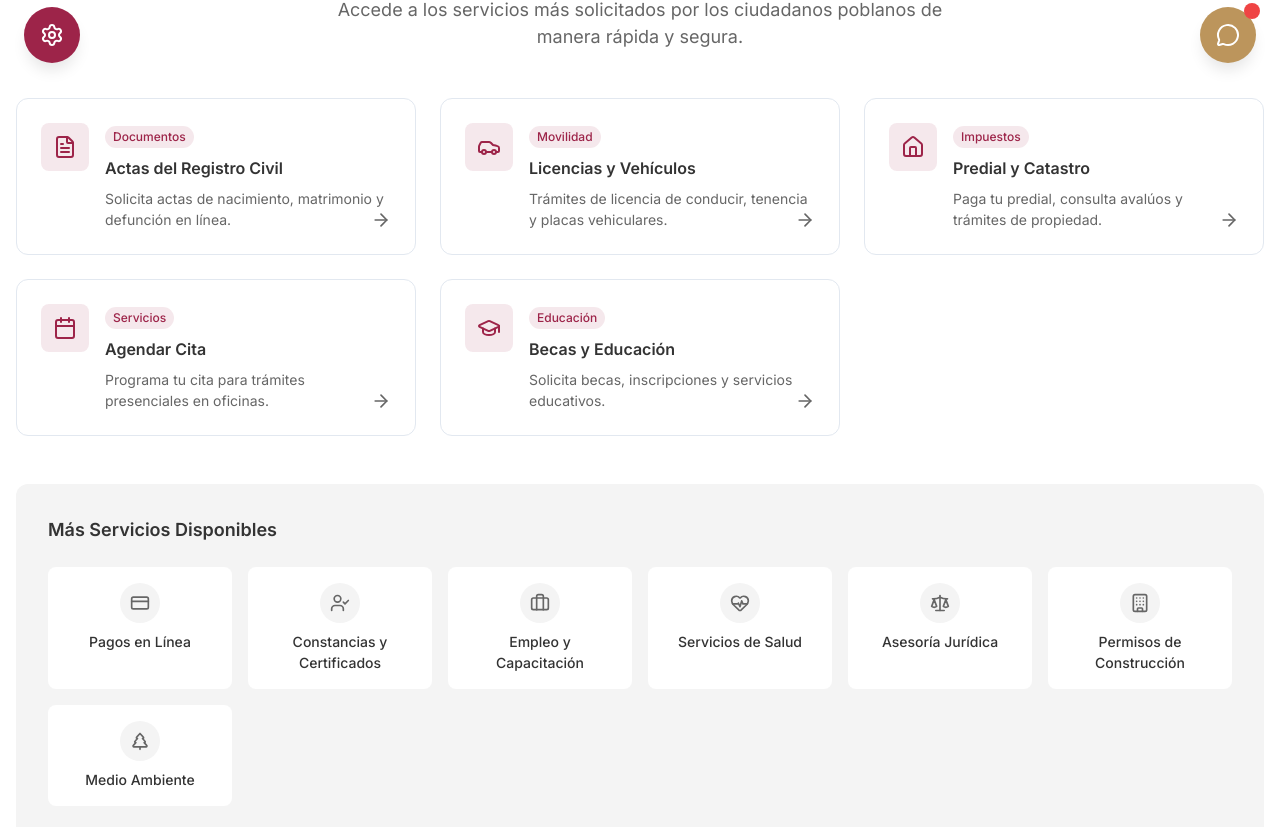
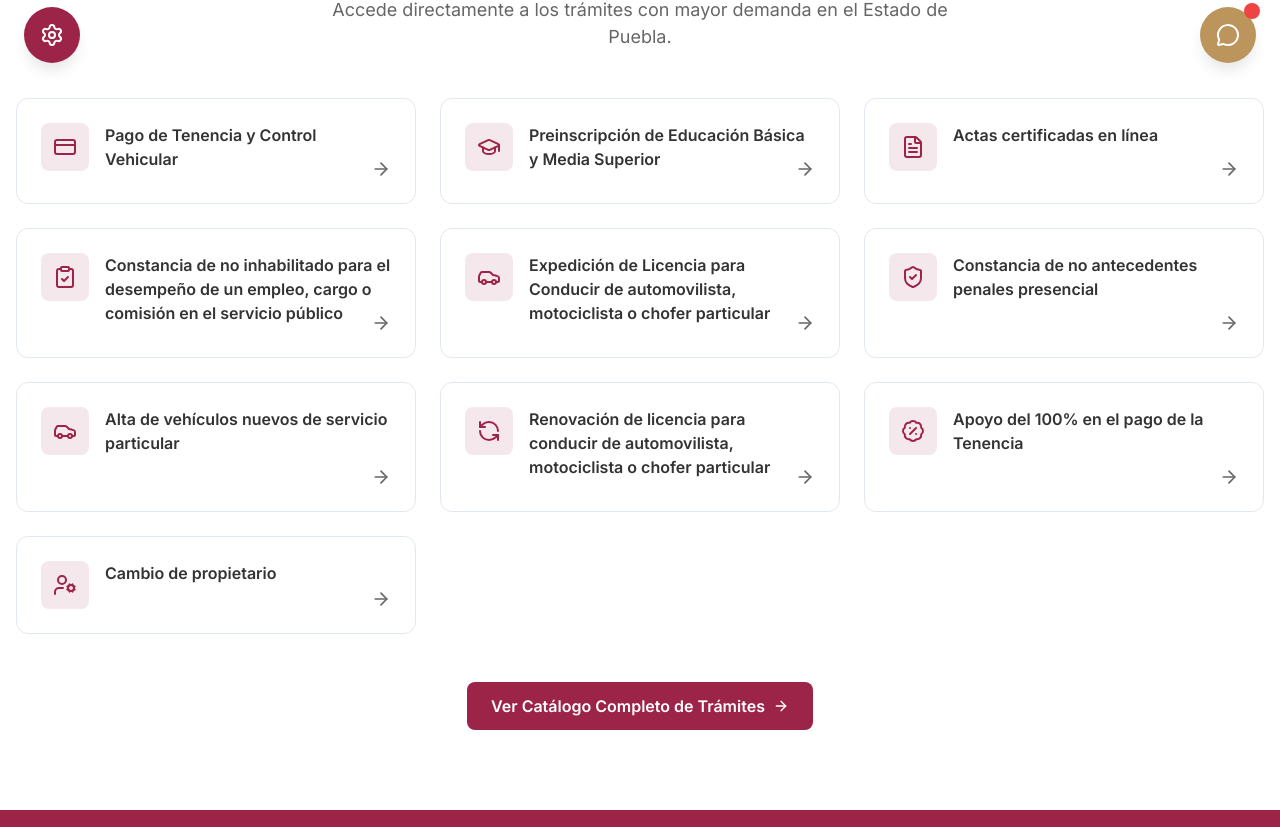
Before and after one commit to jocdjesus/Gob-Puebla, a Next.js app: page / in a window 1280 px wide. Shown: the part 713-1540 px from the top of the page. Built offline with nearby package versions, Linux system fonts and the light colour scheme.

Commit message:
Fix: Servicios destacados con lo de rust

```diff
--- a/components/portal/ServiciosDestacados.tsx
+++ b/components/portal/ServiciosDestacados.tsx
@@ -1,185 +1,121 @@
-//components/portal/ServiciosDestacados.tsx
 'use client'
 
 import {
   FileText,
   Car,
-  Home,
   CreditCard,
-  Calendar,
-  UserCheck,
-  Briefcase,
   GraduationCap,
-  HeartPulse,
-  Scale,
-  Building,
-  TreePine,
-  ArrowRight
+  ArrowRight,
+  ClipboardCheck,
+  ShieldCheck,
+  RefreshCcw,
+  BadgePercent,
+  UserCog,
+  LucideIcon
 } from 'lucide-react'
 
-const servicios = [
+const serviciosData = [
   {
-    id: 1,
-    icon: FileText,
-    title: 'Actas del Registro Civil',
-    description: 'Solicita actas de nacimiento, matrimonio y defunción en línea.',
-    href: 'https://ventanilladigital.puebla.gob.mx/ventanilla/busqueda/actas%20',
-    category: 'Documentos',
-    popular: true,
+    "id": "1602",
+    "nombre": "Pago de Tenencia y Control Vehicular",
+    "enlace": "https://ventanilla.puebla.gob.mx/web/inicioWebc.do?opcion=noreg&entidad=&redirige=d2ViL2ZpY2hhQXN1bnRvLmRvP29wY2lvbj0wJmFzYXNfaWRlX2FzdT0xNjAyJnJ1dGE9L3dlYi9hc3VudG9zTWFzVXN1YWxlcy5kbz9vcGNpb249MCFwZXJpb2RvPTA="
   },
   {
-    id: 2,
-    icon: Car,
-    title: 'Licencias y Vehículos',
-    description: 'Trámites de licencia de conducir, tenencia y placas vehiculares.',
-    href: 'https://ventanilladigital.puebla.gob.mx/ventanilla/busqueda/licencias%20de%20conducir',
-    category: 'Movilidad',
-    popular: true,
+    "id": "1898",
+    "nombre": "Preinscripción de Educación Básica y Media Superior",
+    "enlace": "https://ventanilla.puebla.gob.mx/web/inicioWebc.do?opcion=noreg&entidad=&redirige=d2ViL2ZpY2hhQXN1bnRvLmRvP29wY2lvbj0wJmFzYXNfaWRlX2FzdT0xODk4JnJ1dGE9L3dlYi9hc3VudG9zTWFzVXN1YWxlcy5kbz9vcGNpb249MCFwZXJpb2RvPTA="
   },
   {
-    id: 3,
-    icon: Home,
-    title: 'Predial y Catastro',
-    description: 'Paga tu predial, consulta avalúos y trámites de propiedad.',
-    href: 'https://ventanilladigital.puebla.gob.mx/ventanilla/busqueda/predial',
-    category: 'Impuestos',
-    popular: true,
+    "id": "1697",
+    "nombre": "Actas certificadas en línea",
+    "enlace": "https://ventanilla.puebla.gob.mx/web/inicioWebc.do?opcion=noreg&entidad=&redirige=d2ViL2ZpY2hhQXN1bnRvLmRvP29wY2lvbj0wJmFzYXNfaWRlX2FzdT0xNjk3JnJ1dGE9L3dlYi9hc3VudG9zTWFzVXN1YWxlcy5kbz9vcGNpb249MCFwZXJpb2RvPTA="
   },
   {
-    id: 4,
-    icon: CreditCard,
-    title: 'Pagos en Línea',
-    description: 'Realiza pagos de servicios gubernamentales de forma segura.',
-    href: '/pagos',
-    category: 'Finanzas',
-    popular: false,
+    "id": "1787",
+    "nombre": "Constancia de no inhabilitado para el desempeño de un empleo, cargo o comisión en el servicio público",
+    "enlace": "https://ventanilla.puebla.gob.mx/web/inicioWebc.do?opcion=noreg&entidad=&redirige=d2ViL2ZpY2hhQXN1bnRvLmRvP29wY2lvbj0wJmFzYXNfaWRlX2FzdT0xNzg3JnJ1dGE9L3dlYi9hc3VudG9zTWFzVXN1YWxlcy5kbz9vcGNpb249MCFwZXJpb2RvPTA="
   },
   {
-    id: 5,
-    icon: Calendar,
-    title: 'Agendar Cita',
-    description: 'Programa tu cita para trámites presenciales en oficinas.',
-    href: 'https://citasenlinea.puebla.gob.mx/',
-    category: 'Servicios',
-    popular: true,
+    "id": "1949",
+    "nombre": "Expedición de Licencia para Conducir de automovilista, motociclista o chofer particular",
+    "enlace": "https://ventanilla.puebla.gob.mx/web/inicioWebc.do?opcion=noreg&entidad=&redirige=d2ViL2ZpY2hhQXN1bnRvLmRvP29wY2lvbj0wJmFzYXNfaWRlX2FzdT0xOTQ5JnJ1dGE9L3dlYi9hc3VudG9zTWFzVXN1YWxlcy5kbz9vcGNpb249MCFwZXJpb2RvPTA="
   },
   {
-    id: 6,
-    icon: UserCheck,
-    title: 'Constancias y Certificados',
-    description: 'Obtén constancias de no antecedentes penales y más.',
-    href: '#',
-    category: 'Documentos',
-    popular: false,
+    "id": "2348",
+    "nombre": "Constancia de no antecedentes penales presencial",
+    "enlace": "https://ventanilla.puebla.gob.mx/web/inicioWebc.do?opcion=noreg&entidad=&redirige=d2ViL2ZpY2hhQXN1bnRvLmRvP29wY2lvbj0wJmFzYXNfaWRlX2FzdT0yMzQ4JnJ1dGE9L3dlYi9hc3VudG9zTWFzVXN1YWxlcy5kbz9vcGNpb249MCFwZXJpb2RvPTA="
   },
   {
-    id: 7,
-    icon: Briefcase,
-    title: 'Empleo y Capacitación',
-    description: 'Bolsa de trabajo, capacitación laboral y apoyo al empleo.',
-    href: '#',
-    category: 'Empleo',
-    popular: false,
+    "id": "1591",
+    "nombre": "Alta de vehículos nuevos de servicio particular",
+    "enlace": "https://ventanilla.puebla.gob.mx/web/inicioWebc.do?opcion=noreg&entidad=&redirige=d2ViL2ZpY2hhQXN1bnRvLmRvP29wY2lvbj0wJmFzYXNfaWRlX2FzdT0xNTkxJnJ1dGE9L3dlYi9hc3VudG9zTWFzVXN1YWxlcy5kbz9vcGNpb249MCFwZXJpb2RvPTA="
   },
   {
-    id: 8,
-    icon: GraduationCap,
-    title: 'Becas y Educación',
-    description: 'Solicita becas, inscripciones y servicios educativos.',
-    href: 'https://ventanilladigital.puebla.gob.mx/ventanilla/busqueda/becas',
-    category: 'Educación',
-    popular: true,
+    "id": "1986",
+    "nombre": "Renovación de licencia para conducir de automovilista, motociclista o chofer particular",
+    "enlace": "https://ventanilla.puebla.gob.mx/web/inicioWebc.do?opcion=noreg&entidad=&redirige=d2ViL2ZpY2hhQXN1bnRvLmRvP29wY2lvbj0wJmFzYXNfaWRlX2FzdT0xOTg2JnJ1dGE9L3dlYi9hc3VudG9zTWFzVXN1YWxlcy5kbz9vcGNpb249MCFwZXJpb2RvPTA="
   },
   {
-    id: 9,
-    icon: HeartPulse,
-    title: 'Servicios de Salud',
-    description: 'Citas médicas, vacunación y programas de salud pública.',
-    href: '#',
-    category: 'Salud',
-    popular: false,
+    "id": "2057",
+    "nombre": "Apoyo del 100% en el pago de la Tenencia",
+    "enlace": "https://ventanilla.puebla.gob.mx/web/inicioWebc.do?opcion=noreg&entidad=&redirige=d2ViL2ZpY2hhQXN1bnRvLmRvP29wY2lvbj0wJmFzYXNfaWRlX2FzdT0yMDU3JnJ1dGE9L3dlYi9hc3VudG9zTWFzVXN1YWxlcy5kbz9vcGNpb249MCFwZXJpb2RvPTA="
   },
   {
-    id: 10,
-    icon: Scale,
-    title: 'Asesoría Jurídica',
-    description: 'Orientación legal gratuita y servicios de justicia.',
-    href: '#',
-    category: 'Legal',
-    popular: false,
-  },
-  {
-    id: 11,
-    icon: Building,
-    title: 'Permisos de Construcción',
-    description: 'Licencias, permisos y regulación de obras y construcciones.',
-    href: '#',
-    category: 'Construcción',
-    popular: false,
-  },
-  {
-    id: 12,
-    icon: TreePine,
-    title: 'Medio Ambiente',
-    description: 'Permisos ambientales, reforestación y cuidado ecológico.',
-    href: '#',
-    category: 'Ambiente',
-    popular: false,
-  },
+    "id": "1595",
+    "nombre": "Cambio de propietario",
+    "enlace": "https://ventanilla.puebla.gob.mx/web/inicioWebc.do?opcion=noreg&entidad=&redirige=d2ViL2ZpY2hhQXN1bnRvLmRvP29wY2lvbj0wJmFzYXNfaWRlX2FzdT0xNTk1JnJ1dGE9L3dlYi9hc3VudG9zTWFzVXN1YWxlcy5kbz9vcGNpb249MCFwZXJpb2RvPTA="
+  }
 ]
 
+const iconMap: Record<string, LucideIcon> = {
+  "1602": CreditCard,      // Pago Tenencia
+  "1898": GraduationCap,   // Preinscripción
+  "1697": FileText,        // Actas
+  "1787": ClipboardCheck,  // No inhabilitado
+  "1949": Car,             // Licencia
+  "2348": ShieldCheck,     // Antecedentes penales
+  "1591": Car,             // Alta vehículo
+  "1986": RefreshCcw,      // Renovación licencia
+  "2057": BadgePercent,    // Apoyo 100%
+  "1595": UserCog,         // Cambio propietario
+}
+
 export function ServiciosDestacados() {
-  const serviciosPopulares = servicios.filter(s => s.popular)
-  const otrosServicios = servicios.filter(s => !s.popular)
-
   return (
     <section className="index-servicios-section" aria-labelledby="servicios-title">
       <div className="index-servicios-container">
         <div className="index-servicios-header">
           <h2 id="servicios-title" className="index-servicios-title">
-            Trámites y Servicios Destacados
+            Los más Destacados
           </h2>
           <p className="index-servicios-subtitle">
-            Accede a los servicios más solicitados por los ciudadanos poblanos de manera rápida y segura.
+            Accede directamente a los trámites con mayor demanda en el Estado de Puebla.
           </p>
         </div>
 
         <div className="index-popular-grid">
-          {serviciosPopulares.map((servicio) => {
-            const Icon = servicio.icon
+          {serviciosData.map((servicio) => {
+            const Icon = iconMap[servicio.id] || FileText
             return (
-              <a key={servicio.id} href={servicio.href} className="index-popular-card">
+              <a
+                key={servicio.id}
+                href={servicio.enlace}
+                target="_blank"
+                rel="noopener noreferrer"
+                className="index-popular-card"
+              >
                 <div className="index-card-header">
                   <div className="index-card-icon-box">
                     <Icon className="index-card-icon" />
                   </div>
-                  <div>
-                    <span className="index-card-badge">{servicio.category}</span>
-                    <h3 className="index-card-title">{servicio.title}</h3>
-                    <p className="index-card-desc">{servicio.description}</p>
+                  <div className="index-card-content">
+                    <h3 className="index-card-title">{servicio.nombre}</h3>
                   </div>
                 </div>
                 <ArrowRight className="index-card-arrow" />
               </a>
             )
           })}
-        </div>
-
-        <div className="index-more-services-panel">
-          <h3 className="index-more-title">Más Servicios Disponibles</h3>
-          <div className="index-more-grid">
-            {otrosServicios.map((servicio) => {
-              const Icon = servicio.icon
-              return (
-                <a key={servicio.id} href={servicio.href} className="index-more-item">
-                  <div className="index-more-icon-box">
-                    <Icon className="index-more-icon" />
-                  </div>
-                  <span className="index-more-label">{servicio.title}</span>
-                </a>
-              )
-            })}
-          </div>
         </div>
 
         <div className="index-cta-container">
```
